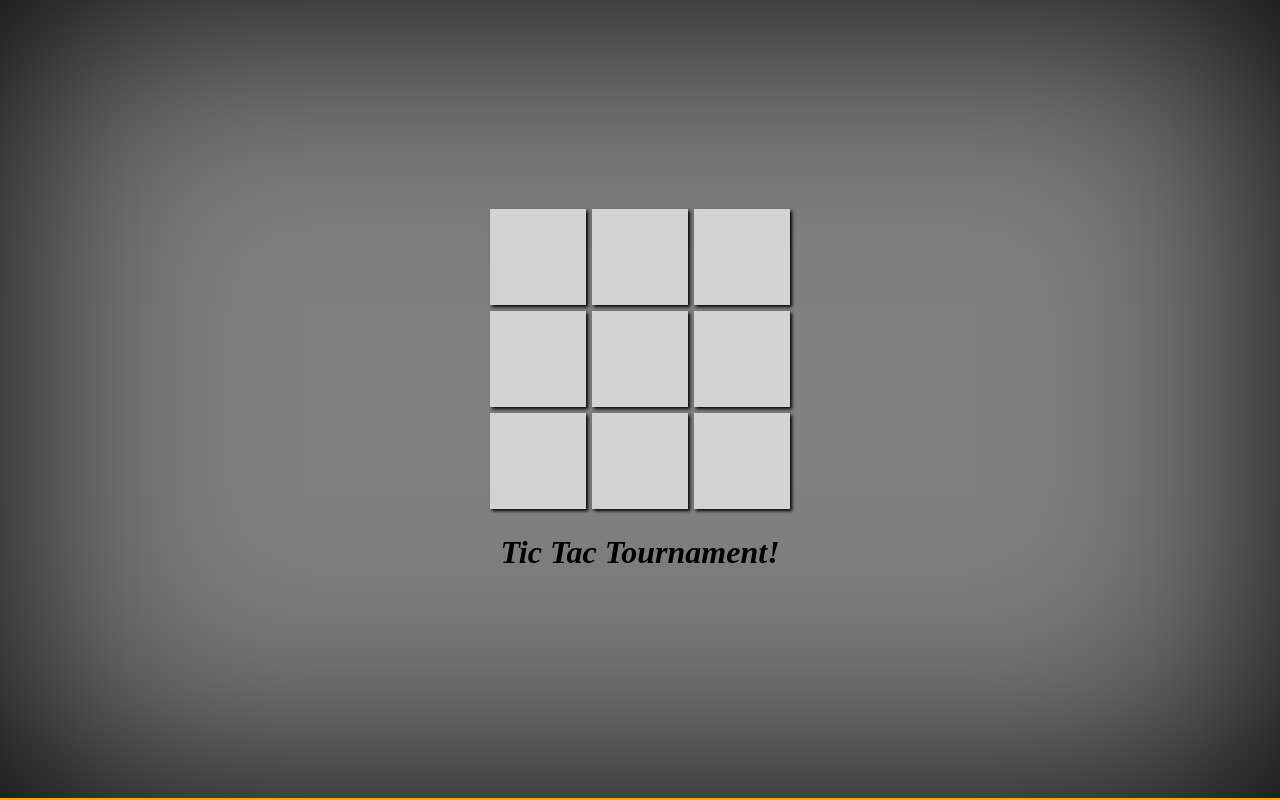
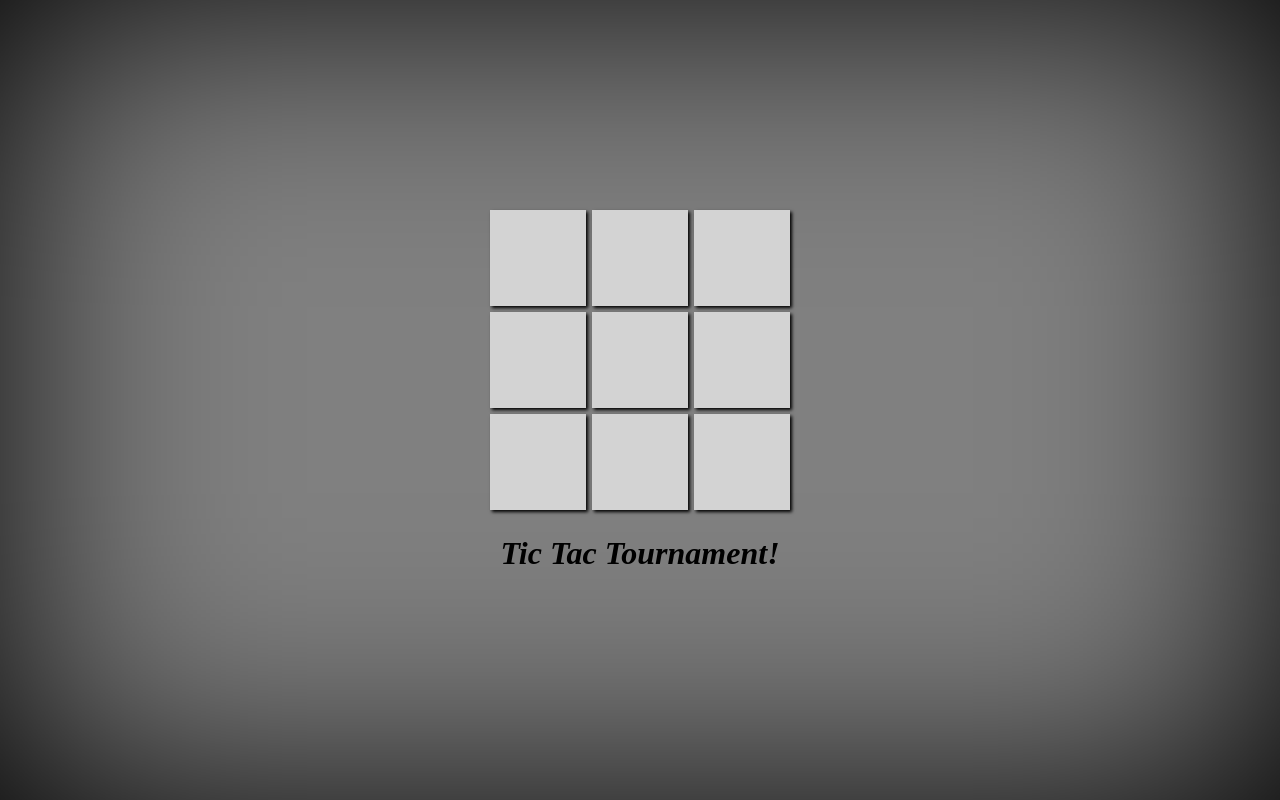
Before and after one commit to dougMR/tic-tac-toe, a plain HTML site: page index.html in a window 1280 px wide. Drawn offline with Linux system fonts and the light colour scheme.

Commit message:
remove orange bottom border

```diff
--- a/style.css
+++ b/style.css
@@ -11,7 +11,7 @@ body {
     justify-content: center;
     align-items: center;
     box-shadow: inset 0 0 40vw black;
-    border-bottom: 2px solid orange;
+    /* border-bottom: 2px solid orange; */
 }
 
 h1 {
```
